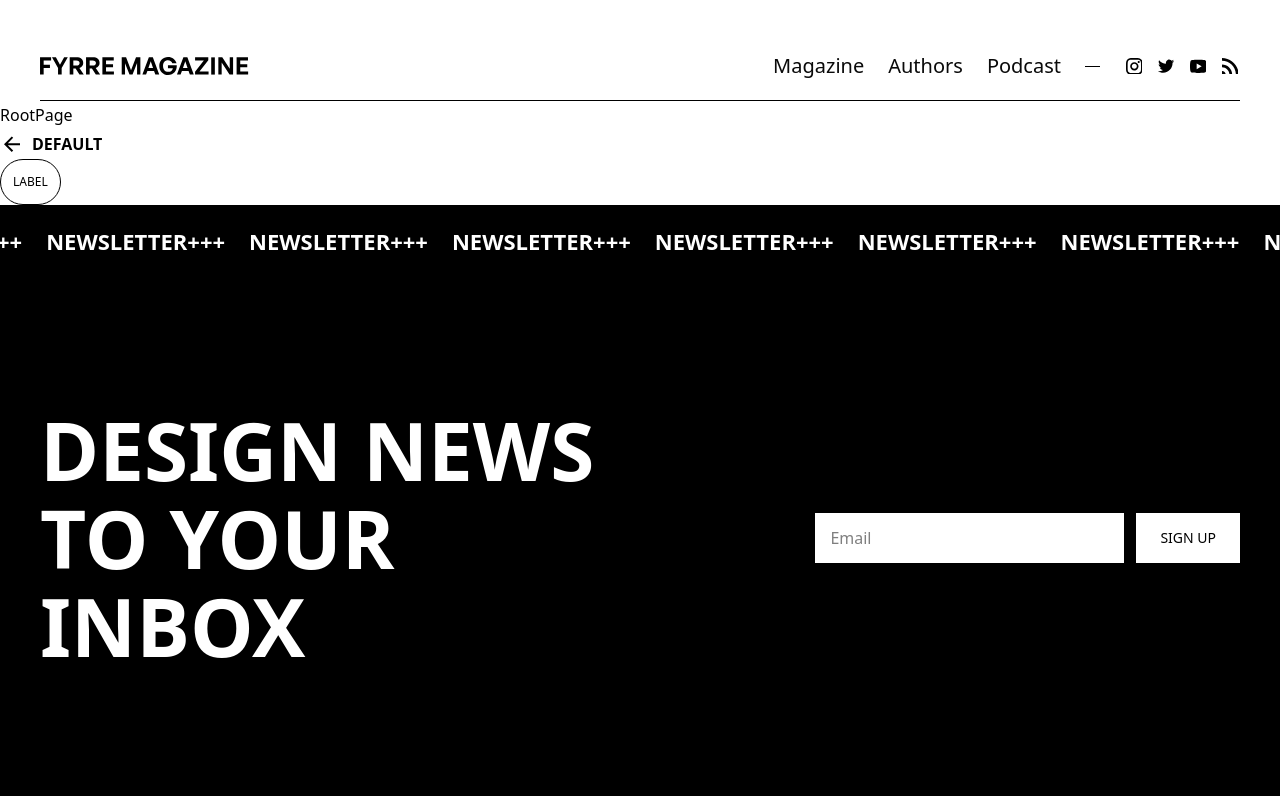
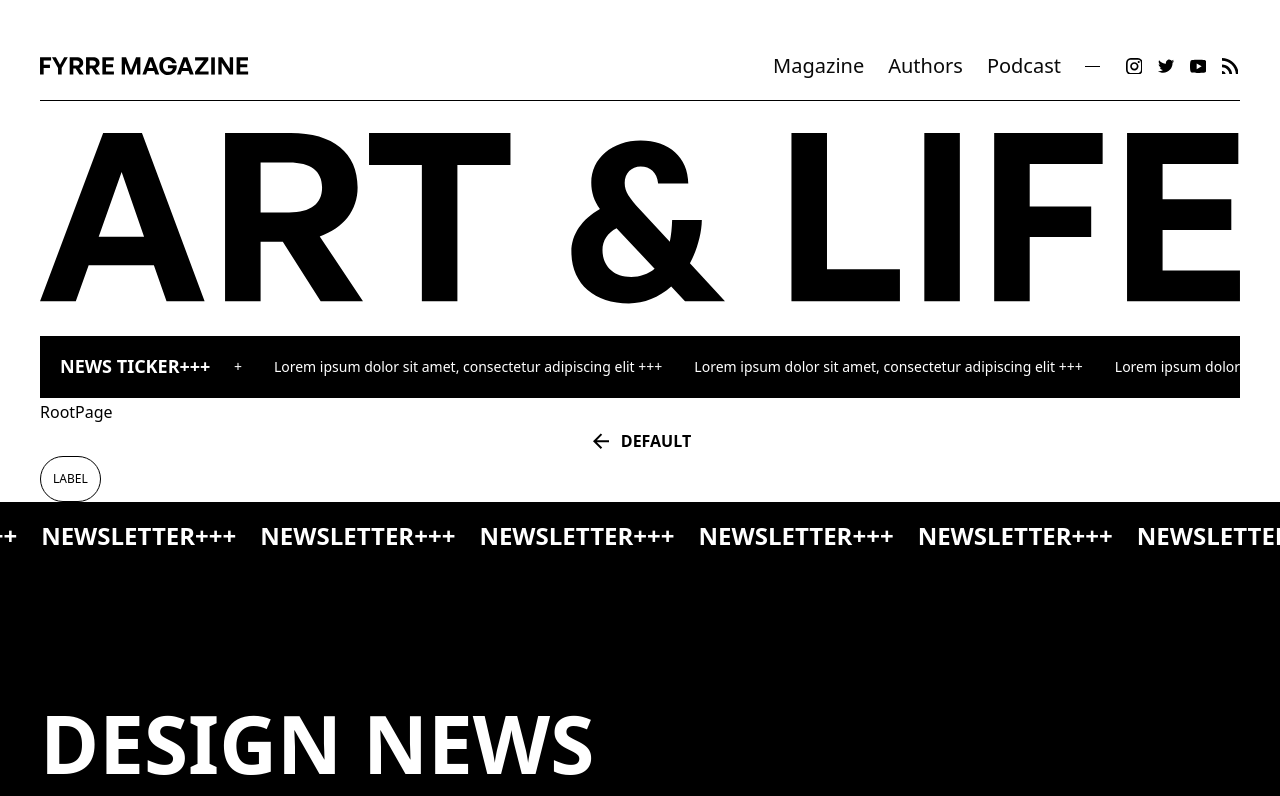
Before and after one commit to longtrq26/fyrre-magazine, a Next.js app: page / in a window 1280 px wide. Shown: the top 796 px of the page. Built offline with nearby package versions, Linux system fonts and the light colour scheme.

Commit message:
feat: add hero section to root page

```diff
--- /dev/null
+++ b/src/app/(frontend)/(root)/_sections/hero.tsx
@@ -0,0 +1,39 @@
+import { Marquee } from '@/components/ui/marquee'
+import Image from 'next/image'
+
+const Hero = () => {
+  return (
+    <div className="mt-[3.125rem] flex w-full flex-col pt-[2rem] md:mt-[4.5rem] lg:mt-0">
+      {/* slogan */}
+      <div className="w-full">
+        <Image
+          src="/root-slogan.svg"
+          alt="Art & Life"
+          width={1520}
+          height={215.29}
+          priority
+          className="h-auto w-full object-contain"
+        />
+      </div>
+
+      {/* news ticker */}
+      <div className="bg-bg-primary mt-[1.25rem] flex w-full items-center gap-[1rem] p-[0.75rem_0_0.75rem_0.75rem] md:mt-[1.75rem] md:gap-[1.25rem] md:p-[1.125rem_0_1.125rem_1.125rem] lg:mt-[2rem] lg:gap-[1.5rem] lg:p-[1.25rem_0_1.25rem_1.25rem]">
+        <p className="text-t-inverse heading-4 hidden shrink-0 !text-[1.125rem] whitespace-nowrap uppercase md:block">
+          News Ticker+++
+        </p>
+        <p className="text-t-inverse heading-6 shrink-0 whitespace-nowrap uppercase md:hidden">
+          News +++
+        </p>
+        <Marquee className="w-full [--duration:60s] [--gap:1.5rem] md:[--gap:2rem]">
+          {Array.from({ length: 10 }).map((_, index) => (
+            <span key={index} className="font-general-sans text-t-inverse t-small md:t-default">
+              Lorem ipsum dolor sit amet, consectetur adipiscing elit +++
+            </span>
+          ))}
+        </Marquee>
+      </div>
+    </div>
+  )
+}
+
+export default Hero
--- a/src/app/(frontend)/(root)/layout.tsx
+++ b/src/app/(frontend)/(root)/layout.tsx
@@ -6,7 +6,7 @@ const RootLayout = ({ children }: { children: ReactNode }) => {
   return (
     <div className="flex min-h-screen w-full flex-col overflow-hidden">
       <Header />
-      <div className="t-default bg-bg-default text-t-default flex-1">{children}</div>
+      <main className="t-default bg-bg-default text-t-default flex-1">{children}</main>
       <Footer />
     </div>
   )
--- a/src/app/(frontend)/(root)/page.tsx
+++ b/src/app/(frontend)/(root)/page.tsx
@@ -3,10 +3,12 @@
 import Button from '@/components/ui/button'
 import Label from '@/components/ui/label'
 import { toast } from 'sonner'
+import Hero from './_sections/hero'
 
 const RootPage = () => {
   return (
-    <div>
+    <div className="flex w-full flex-col px-[1rem] md:px-[2rem] lg:px-[2.5rem]">
+      <Hero />
       RootPage
       <Button variant={'text'} direction={'left'} onClick={() => toast('Event has been created')}>
         Default
--- a/src/app/globals.css
+++ b/src/app/globals.css
@@ -197,48 +197,48 @@
   }
 
   /* heading */
-  .h-6 {
+  .heading-6 {
     @apply font-general-sans text-[0.938rem] font-semibold md:text-[1rem];
   }
 
-  .h-5 {
+  .heading-5 {
     @apply font-general-sans text-[1.125rem] font-semibold md:text-[1.188rem] lg:text-[1.25rem];
   }
 
-  .h-4 {
+  .heading-4 {
     @apply font-general-sans text-[1.375rem] leading-[120%] font-semibold md:text-[1.438rem] lg:text-[1.5rem];
   }
 
-  .h-3 {
+  .heading-3 {
     @apply font-general-sans text-[1.75rem] leading-[120%] font-semibold md:text-[1.875rem] lg:text-[2rem];
   }
 
-  .h-2 {
+  .heading-2 {
     @apply font-general-sans text-[2.25rem] leading-[120%] font-semibold md:text-[2.625rem] lg:text-[3rem];
   }
 
-  .h-1 {
+  .heading-1 {
     @apply font-general-sans text-[2.75rem] leading-[120%] font-semibold md:text-[3.375rem] lg:text-[4rem];
   }
 
   /* hero / special headings */
-  .h-small {
+  .heading-small {
     @apply font-general-sans text-[3rem] leading-[110%] font-semibold md:text-[3.75rem] lg:text-[4.5rem];
   }
 
-  .h-medium {
+  .heading-medium {
     @apply font-general-sans text-[2.5rem] leading-[110%] font-semibold md:text-[3.75rem] lg:text-[5rem];
   }
 
-  .h-large {
+  .heading-large {
     @apply font-general-sans text-[3.5rem] leading-[110%] font-semibold md:text-[5rem] lg:text-[6.5rem];
   }
 
-  .h-3-uppercase {
+  .heading-3-uppercase {
     @apply leading-[110%] uppercase;
   }
 
-  .h-large-uppercase {
+  .heading-large-uppercase {
     @apply uppercase;
   }
 }
--- a/src/components/shared/layout/footer.tsx
+++ b/src/components/shared/layout/footer.tsx
@@ -10,19 +10,16 @@ const Footer = () => {
       {/* marquee */}
       <Marquee className="w-full py-[1rem] [--duration:30s] [--gap:1.5rem] md:py-[1.125rem] lg:py-[1.25rem]">
         {Array.from({ length: 10 }).map((_, index) => (
-          <span
-            key={index}
-            className="font-general-sans text-t-inverse text-[1.25rem] font-semibold uppercase md:text-[1.3rem] lg:text-[1.375rem]"
-          >
+          <span key={index} className="text-t-inverse heading-4 uppercase">
             Newsletter+++
           </span>
         ))}
       </Marquee>
 
-      <div className="flex w-full flex-col px-[1.5rem] pb-[1.5rem] md:px-[2rem] md:pb-[2rem] lg:px-[2.5rem] lg:pb-[3rem]">
+      <div className="flex w-full flex-col px-[1rem] pb-[1.5rem] md:px-[2rem] md:pb-[2rem] lg:px-[2.5rem] lg:pb-[3rem]">
         {/* newsletter */}
         <section className="flex w-full flex-col items-center justify-between gap-[2rem] py-[4rem] md:flex-row md:py-[6rem] lg:py-[8rem]">
-          <p className="h-medium text-t-inverse flex-1 uppercase md:text-[2.5rem] lg:text-[3rem]">
+          <p className="heading-medium text-t-inverse flex-1 uppercase md:text-[2.5rem] lg:text-[3rem]">
             Design News to your inbox
           </p>
 
@@ -64,7 +61,7 @@ const Footer = () => {
                       <Link
                         key={item.href}
                         href={item.href}
-                        className="text-t-inverse py-[0.5rem] transition-opacity hover:opacity-60"
+                        className="text-t-inverse py-[0.25rem] transition-opacity hover:opacity-60 lg:py-[0.5rem]"
                       >
                         {item.label}
                       </Link>
--- a/src/components/shared/layout/header.tsx
+++ b/src/components/shared/layout/header.tsx
@@ -54,7 +54,7 @@ const Header = () => {
   )
 
   return (
-    <header className="bg-bg-default fixed top-0 left-0 z-50 w-full px-[1.5rem] pt-[1.25rem] md:px-[2rem] md:pt-[2rem] lg:static lg:px-[2.5rem] lg:pt-[3rem]">
+    <header className="bg-bg-default fixed top-0 left-0 z-50 w-full px-[1rem] pt-[1.25rem] md:px-[2rem] md:pt-[2rem] lg:static lg:px-[2.5rem] lg:pt-[3rem]">
       <div className="border-border-default flex w-full items-center justify-between border-b pb-[1rem]">
         {/* logo */}
         <Link
@@ -125,7 +125,7 @@ const Header = () => {
                   <Link
                     key={item.href}
                     href={item.href}
-                    className="t-small border-border-default flex items-center justify-between border-b pb-[1rem] font-medium last:border-none last:pb-0"
+                    className="border-border-default flex items-center justify-between border-b pb-[1rem] font-medium last:border-none last:pb-0"
                     onClick={() => setIsOpen(false)}
                   >
                     {item.label} <ICArrow className="text-icon-default size-[0.875rem]" />
```
Also changed, not shown: public/root-slogan.svg (added).
